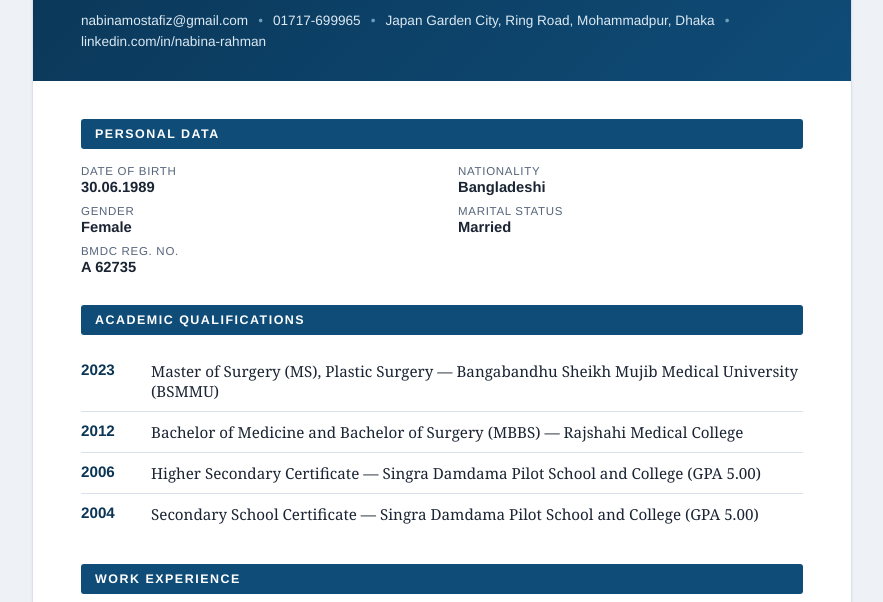
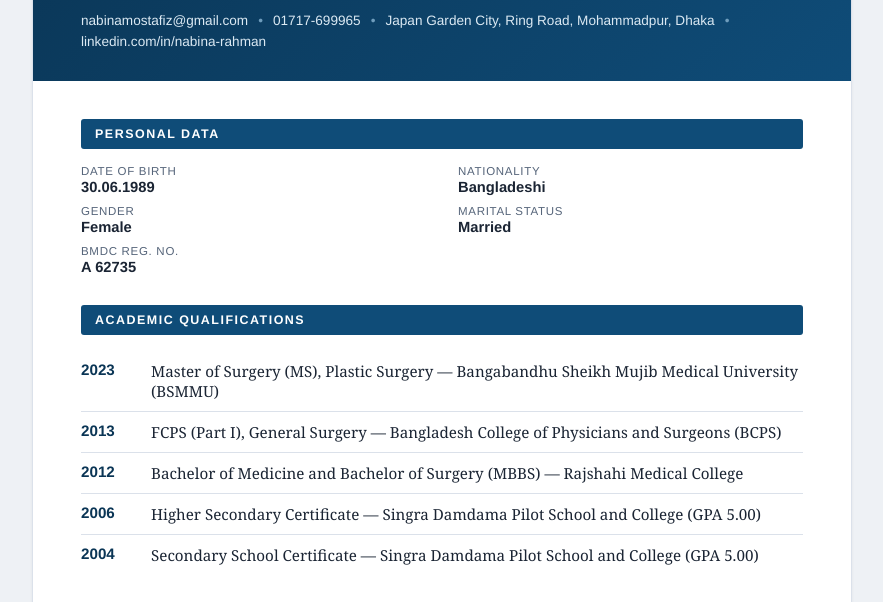
Before and after one commit to Shayban-Nasif/DrNabinaRahmanBlog, a plain HTML site: page resume.html in a window 1280 px wide. Shown: the part 191-793 px from the top of the page, without its empty margins (198-1081 px from the left). Drawn offline with Linux system fonts and the light colour scheme.

Commit message:
Restore FCPS (Part I) in resume Academic Qualifications
Credential line already reads BCS (Health) instead of FCPS (Part I),
but the qualifications table had dropped the 2013 FCPS entry outright.
Site's Education section still lists it, so add it back for consistency.

```diff
--- a/resume.html
+++ b/resume.html
@@ -286,6 +286,7 @@
       <h2 class="section-title">Academic Qualifications</h2>
       <table class="qual">
         <tr><td class="year">2023</td><td>Master of Surgery (MS), Plastic Surgery — Bangabandhu Sheikh Mujib Medical University (BSMMU)</td></tr>
+        <tr><td class="year">2013</td><td>FCPS (Part I), General Surgery — Bangladesh College of Physicians and Surgeons (BCPS)</td></tr>
         <tr><td class="year">2012</td><td>Bachelor of Medicine and Bachelor of Surgery (MBBS) — Rajshahi Medical College</td></tr>
         <tr><td class="year">2006</td><td>Higher Secondary Certificate — Singra Damdama Pilot School and College (GPA 5.00)</td></tr>
         <tr><td class="year">2004</td><td>Secondary School Certificate — Singra Damdama Pilot School and College (GPA 5.00)</td></tr>
```
Also changed, not shown: 1 other file.
